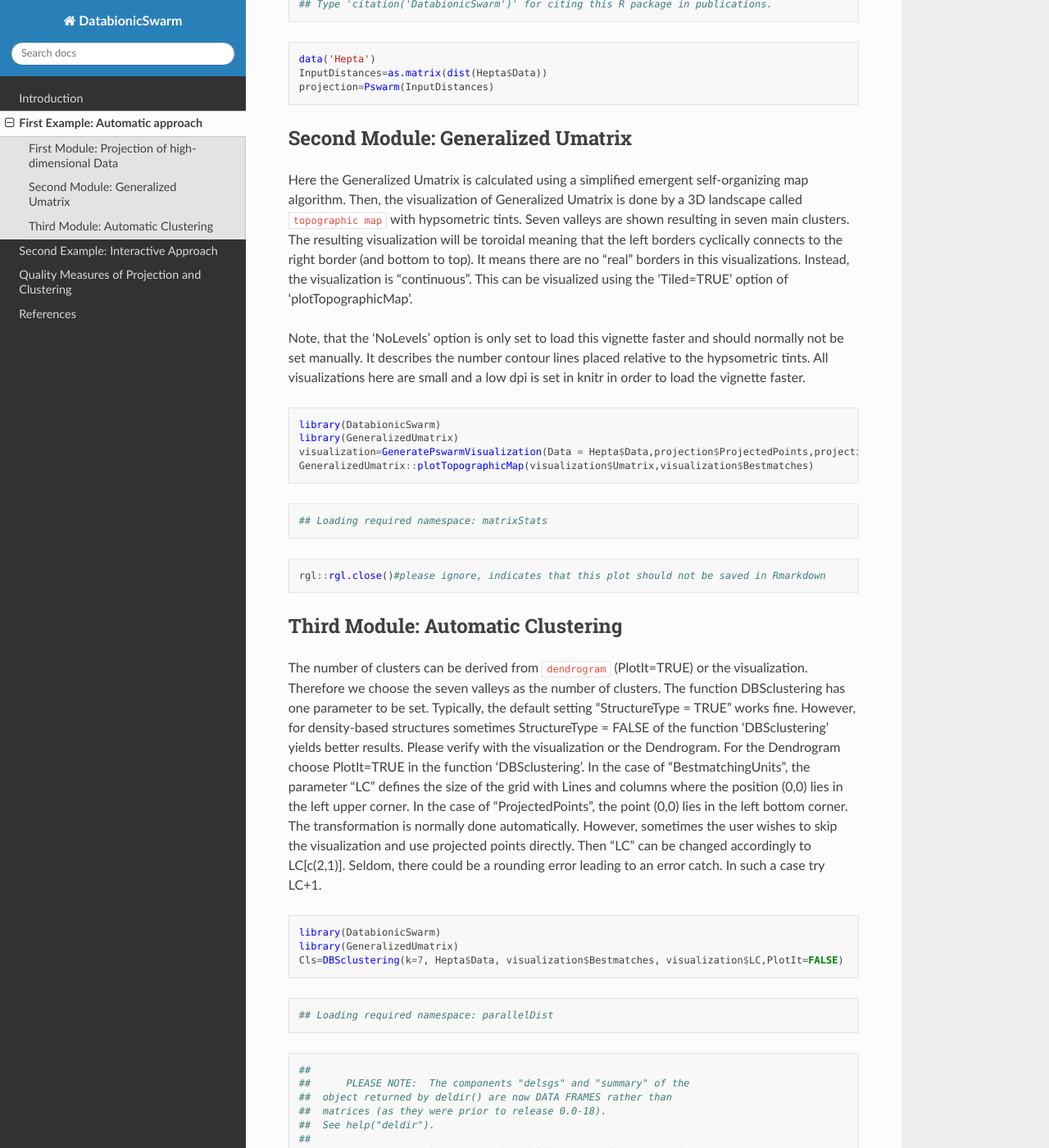
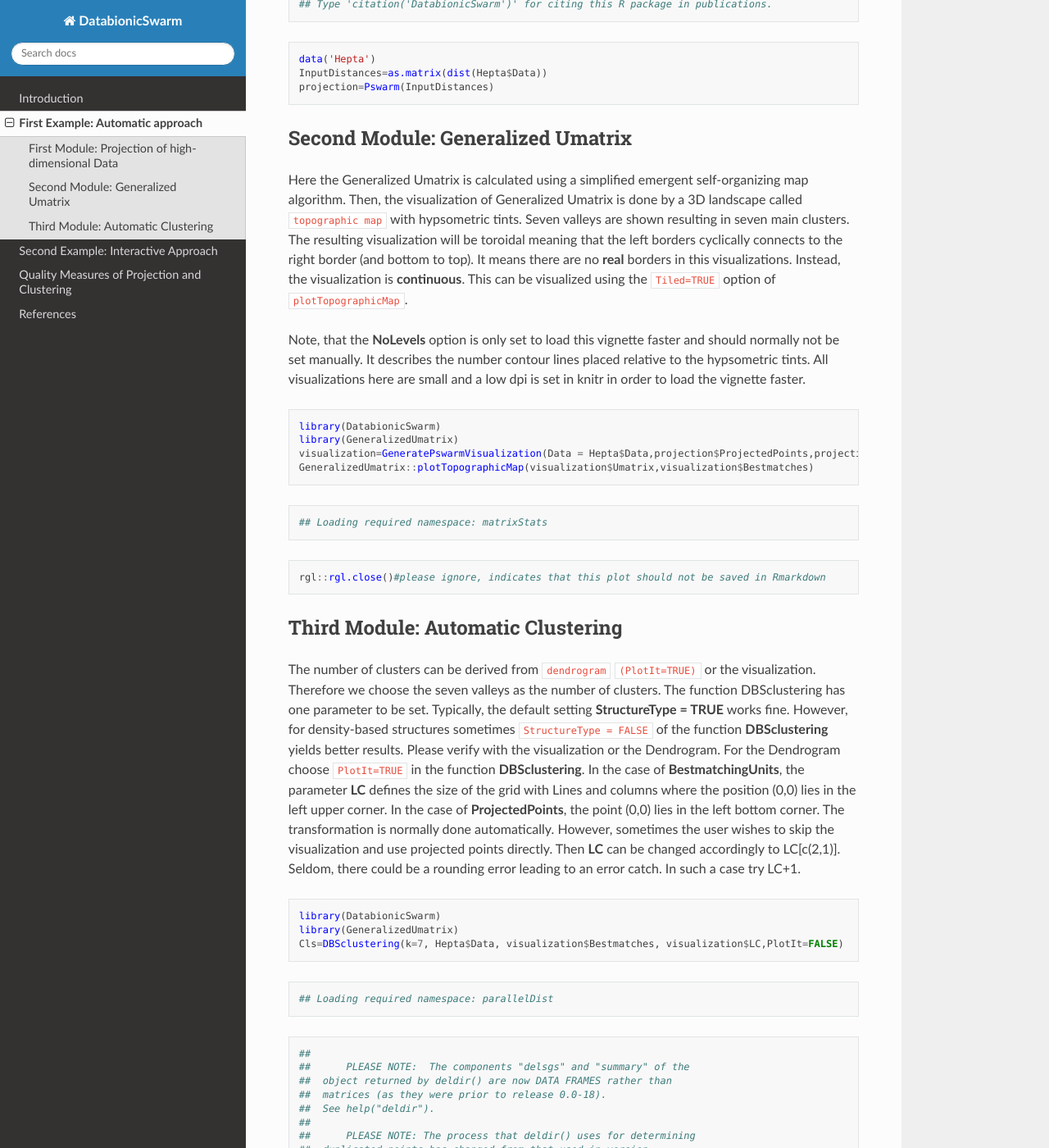
Before and after one commit to AsbahToqeer/DatabionicSwarm, a Sphinx documentation site: the page built from docs/source/first.rst, in a window 1280 px wide and 1400 px high, scrolled down 508 px. Shown: the whole window at 82% size. Built offline with Sphinx 7.4.7 and the Read the Docs theme 2.0.0, drawn with Linux system fonts in a browser that asks for light colours; some of the changed text lies outside the part shown.

Commit message:
Update first.rst

```diff
--- a/docs/source/first.rst
+++ b/docs/source/first.rst
@@ -2,10 +2,11 @@
 First Example: Automatic approach
 ===================================
 
-Here one example is presented using the automatic approach without any user interaction with shiny. Further automatic examples and a comparison to 26 common clustering algorithms is provided in http://www.deepbionics.org/Projects/ClusteringAlgorithms.html. If you want to verify your clustering result externally, you can use ``Heatmap`` or ``SilhouettePlot`` of the CRAN package DataVisualizations.
+Here one example is presented using the automatic approach without any user interaction with shiny. Further automatic examples and a comparison to 26 common clustering algorithms is provided in http://www.deepbionics.org/Projects/ClusteringAlgorithms.html. If you want to verify your clustering result externally, you can use **Heatmap** or **SilhouettePlot** of the CRAN package ``DataVisualizations``.
 
 First Module: Projection of high-dimensional Data
 ---------------------------------------------------
+
 
 First generate a 2d projection, the DistanceMatrix has to be defined by the user.
 
@@ -27,9 +28,9 @@ First generate a 2d projection, the DistanceMatrix has to be defined by the user
 Second Module: Generalized Umatrix
 -----------------------------------
 
-Here the Generalized Umatrix is calculated using a simplified emergent self-organizing map algorithm. Then, the visualization of Generalized Umatrix is done by a 3D landscape called ``topographic map`` with hypsometric tints. Seven valleys are shown resulting in seven main clusters. The resulting visualization will be toroidal meaning that the left borders cyclically connects to the right border (and bottom to top). It means there are no “real” borders in this visualizations. Instead, the visualization is “continuous”. This can be visualized using the ‘Tiled=TRUE’ option of ‘plotTopographicMap’.
+Here the Generalized Umatrix is calculated using a simplified emergent self-organizing map algorithm. Then, the visualization of Generalized Umatrix is done by a 3D landscape called ``topographic map`` with hypsometric tints. Seven valleys are shown resulting in seven main clusters. The resulting visualization will be toroidal meaning that the left borders cyclically connects to the right border (and bottom to top). It means there are no **real** borders in this visualizations. Instead, the visualization is **continuous**. This can be visualized using the ``Tiled=TRUE`` option of ``plotTopographicMap``.
 
-Note, that the ‘NoLevels’ option is only set to load this vignette faster and should normally not be set manually. It describes the number contour lines placed relative to the hypsometric tints. All visualizations here are small and a low dpi is set in knitr in order to load the vignette faster.
+Note, that the **NoLevels** option is only set to load this vignette faster and should normally not be set manually. It describes the number contour lines placed relative to the hypsometric tints. All visualizations here are small and a low dpi is set in knitr in order to load the vignette faster.
 
 .. code-block:: R
 
@@ -49,7 +50,7 @@ Note, that the ‘NoLevels’ option is only set to load this vignette faster an
 Third Module: Automatic Clustering
 --------------------------------------
 
-The number of clusters can be derived from ``dendrogram`` (PlotIt=TRUE) or the visualization. Therefore we choose the seven valleys as the number of clusters. The function DBSclustering has one parameter to be set. Typically, the default setting “StructureType = TRUE” works fine. However, for density-based structures sometimes StructureType = FALSE of the function ‘DBSclustering’ yields better results. Please verify with the visualization or the Dendrogram. For the Dendrogram choose PlotIt=TRUE in the function ‘DBSclustering’. In the case of “BestmatchingUnits”, the parameter “LC” defines the size of the grid with Lines and columns where the position (0,0) lies in the left upper corner. In the case of “ProjectedPoints”, the point (0,0) lies in the left bottom corner. The transformation is normally done automatically. However, sometimes the user wishes to skip the visualization and use projected points directly. Then “LC” can be changed accordingly to LC[c(2,1)]. Seldom, there could be a rounding error leading to an error catch. In such a case try LC+1.
+The number of clusters can be derived from ``dendrogram`` ``(PlotIt=TRUE)`` or the visualization. Therefore we choose the seven valleys as the number of clusters. The function DBSclustering has one parameter to be set. Typically, the default setting **StructureType = TRUE** works fine. However, for density-based structures sometimes ``StructureType = FALSE`` of the function **DBSclustering** yields better results. Please verify with the visualization or the Dendrogram. For the Dendrogram choose ``PlotIt=TRUE`` in the function **DBSclustering**. In the case of **BestmatchingUnits**, the parameter **LC** defines the size of the grid with Lines and columns where the position (0,0) lies in the left upper corner. In the case of **ProjectedPoints**, the point (0,0) lies in the left bottom corner. The transformation is normally done automatically. However, sometimes the user wishes to skip the visualization and use projected points directly. Then **LC** can be changed accordingly to LC[c(2,1)]. Seldom, there could be a rounding error leading to an error catch. In such a case try LC+1.
 
 .. code-block:: R
 
```
